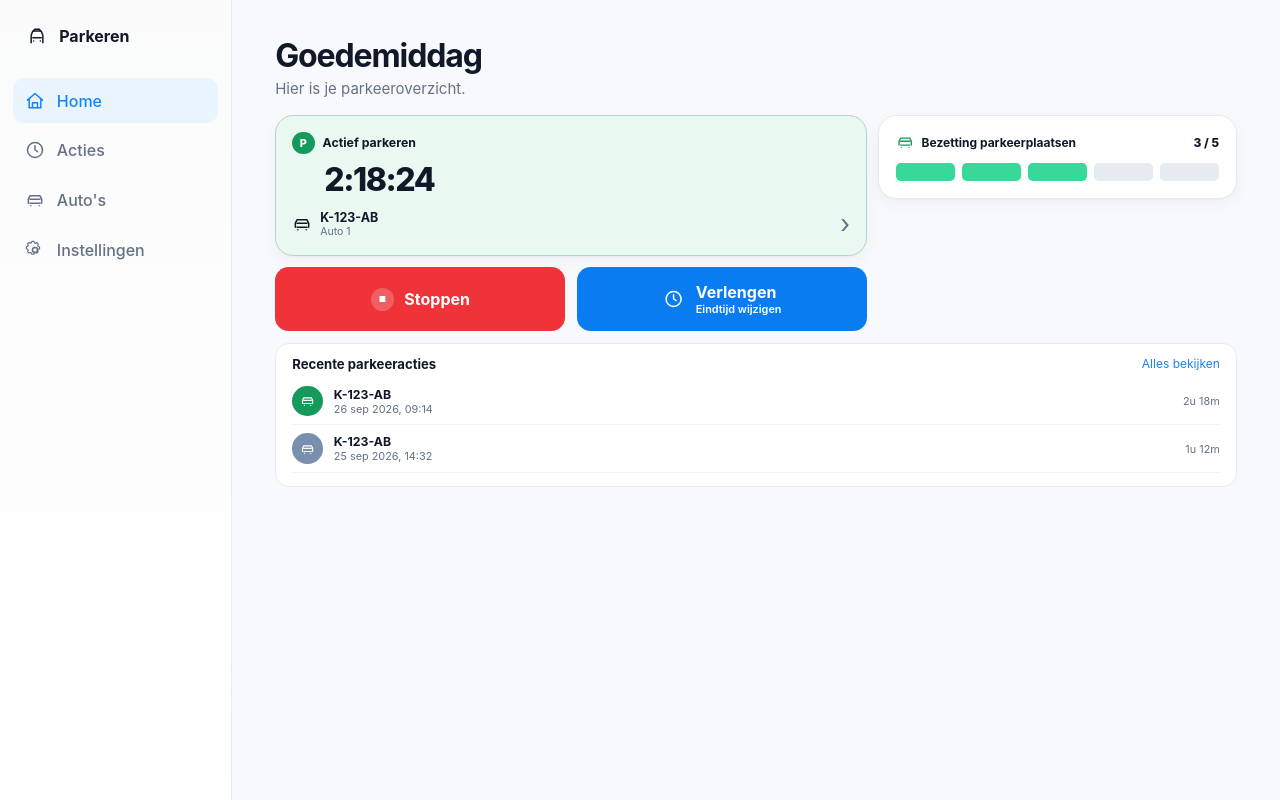
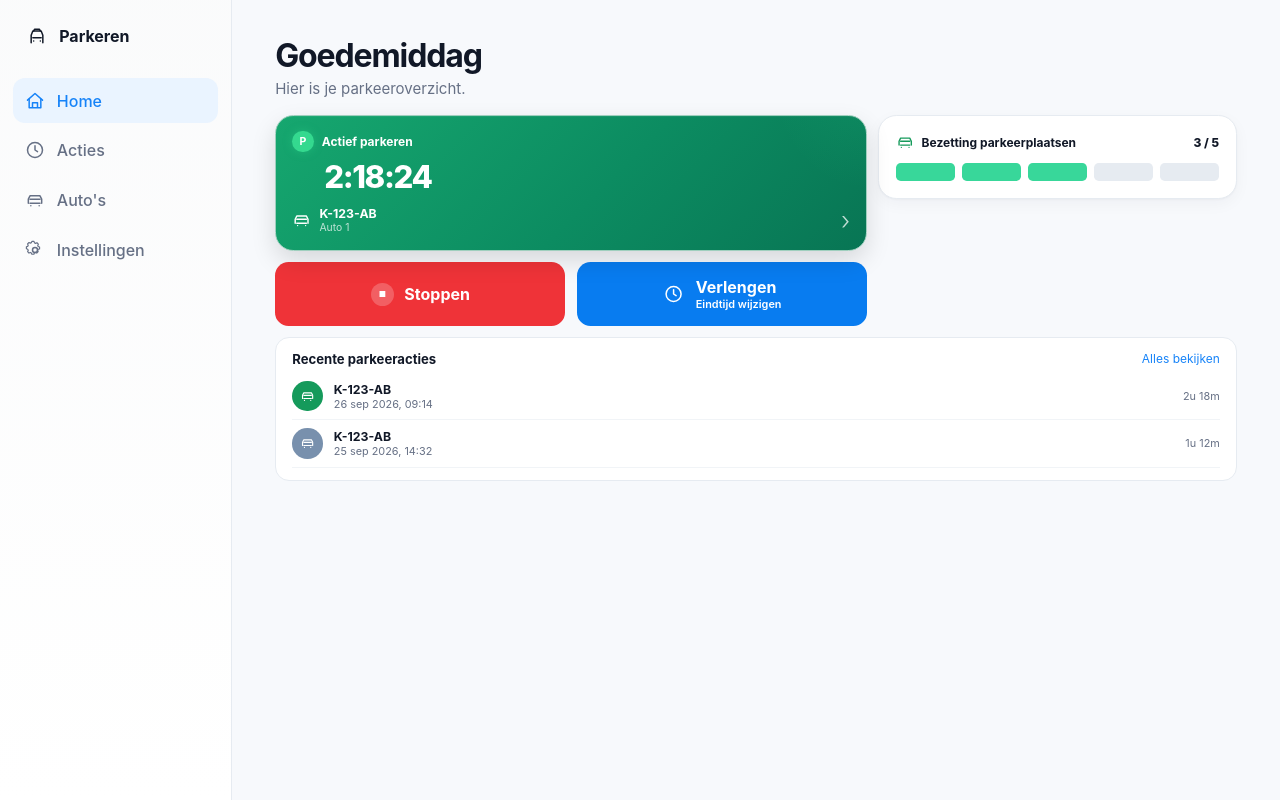
Before and after one commit to VanHinthem/Parkeren, a React (Vite) app in the folder src/Parkeren.Web/: page / in a window 1280 px wide. Built offline with nearby package versions, Linux system fonts and the light colour scheme.

Commit message:
style: add reference green gradient

```diff
--- a/src/Parkeren.Web/src/components/ActiveVisitCard.css
+++ b/src/Parkeren.Web/src/components/ActiveVisitCard.css
@@ -1 +1 @@
-.visit-card{border:1px solid color-mix(in srgb,var(--color-success) 25%,var(--color-border));border-radius:var(--radius-lg);padding:1rem;background:var(--color-success-soft);box-shadow:var(--shadow-card)}.visit-card__status{display:flex;align-items:center;gap:.5rem;font-size:.77rem}.visit-card__status>span{display:grid;place-items:center;width:1.4rem;height:1.4rem;border-radius:50%;background:var(--color-success);color:#fff;font-size:.68rem;font-weight:800}.visit-card__time{margin:.65rem 0 .75rem 2rem;font-size:2rem;line-height:1;font-weight:800;letter-spacing:-.045em}.visit-card__bottom{display:flex;align-items:center;justify-content:space-between}.visit-card__bottom>div{display:flex;align-items:center;gap:.5rem}.visit-card__bottom svg{width:1.25rem}.visit-card__bottom span{display:grid}.visit-card__bottom strong{font-size:.78rem}.visit-card__bottom small{font-size:.66rem;color:var(--color-text-muted)}.visit-card__bottom b{font-size:1.6rem;font-weight:400;color:var(--color-text-muted)}
+.visit-card{position:relative;overflow:hidden;border:1px solid color-mix(in srgb,var(--color-success) 34%,var(--color-border));border-radius:var(--radius-lg);padding:.95rem 1rem;background:linear-gradient(135deg,#08704f 0%,#075c46 52%,#064c3d 100%);box-shadow:inset 0 1px 0 rgb(255 255 255/5%),0 10px 24px rgb(0 0 0/13%);color:#fff}.visit-card:after{content:"";position:absolute;width:13rem;height:13rem;right:-7rem;top:-8rem;border-radius:50%;background:radial-gradient(circle,rgb(38 220 145/12%),transparent 67%);pointer-events:none}.visit-card__status{display:flex;align-items:center;gap:.5rem;font-size:.75rem}.visit-card__status>span{display:grid;place-items:center;width:1.35rem;height:1.35rem;border-radius:50%;background:#34d98f;color:white;font-size:.66rem;font-weight:750;box-shadow:0 0 10px rgb(52 217 143/35%)}.visit-card__time{margin:.62rem 0 .72rem 2rem;font-size:1.95rem;line-height:1;font-weight:760;letter-spacing:-.045em}.visit-card__bottom{display:flex;align-items:center;justify-content:space-between}.visit-card__bottom>div{display:flex;align-items:center;gap:.5rem}.visit-card__bottom svg{width:1.2rem}.visit-card__bottom span{display:grid}.visit-card__bottom strong{font-size:.77rem;font-weight:650}.visit-card__bottom small{font-size:.65rem;color:rgb(255 255 255/72%)}.visit-card__bottom b{font-size:1.55rem;font-weight:350;color:rgb(255 255 255/75%)}:root[data-theme="light"] .visit-card{background:linear-gradient(135deg,#16a76f,#0c8c61 55%,#087554);color:#fff}
```
